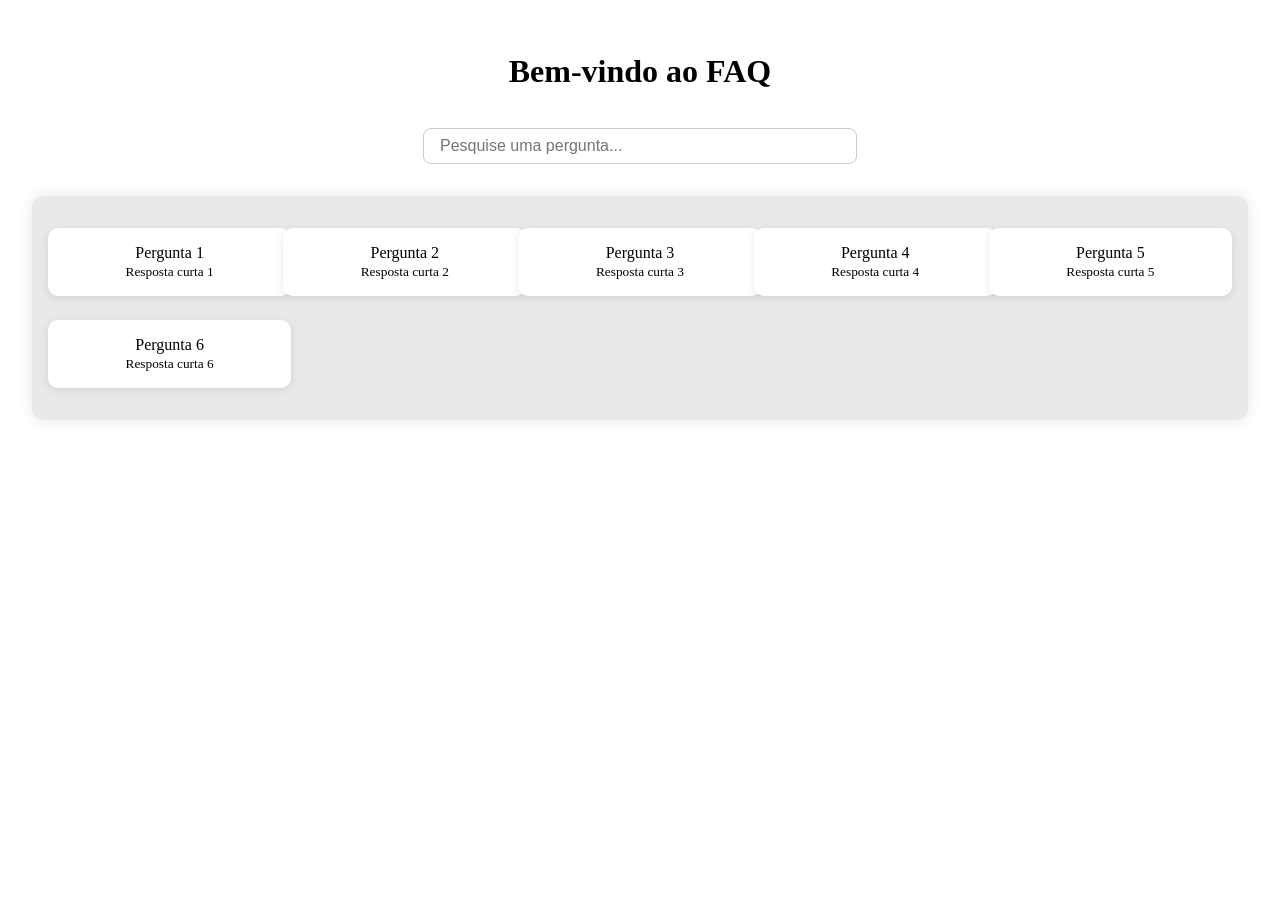
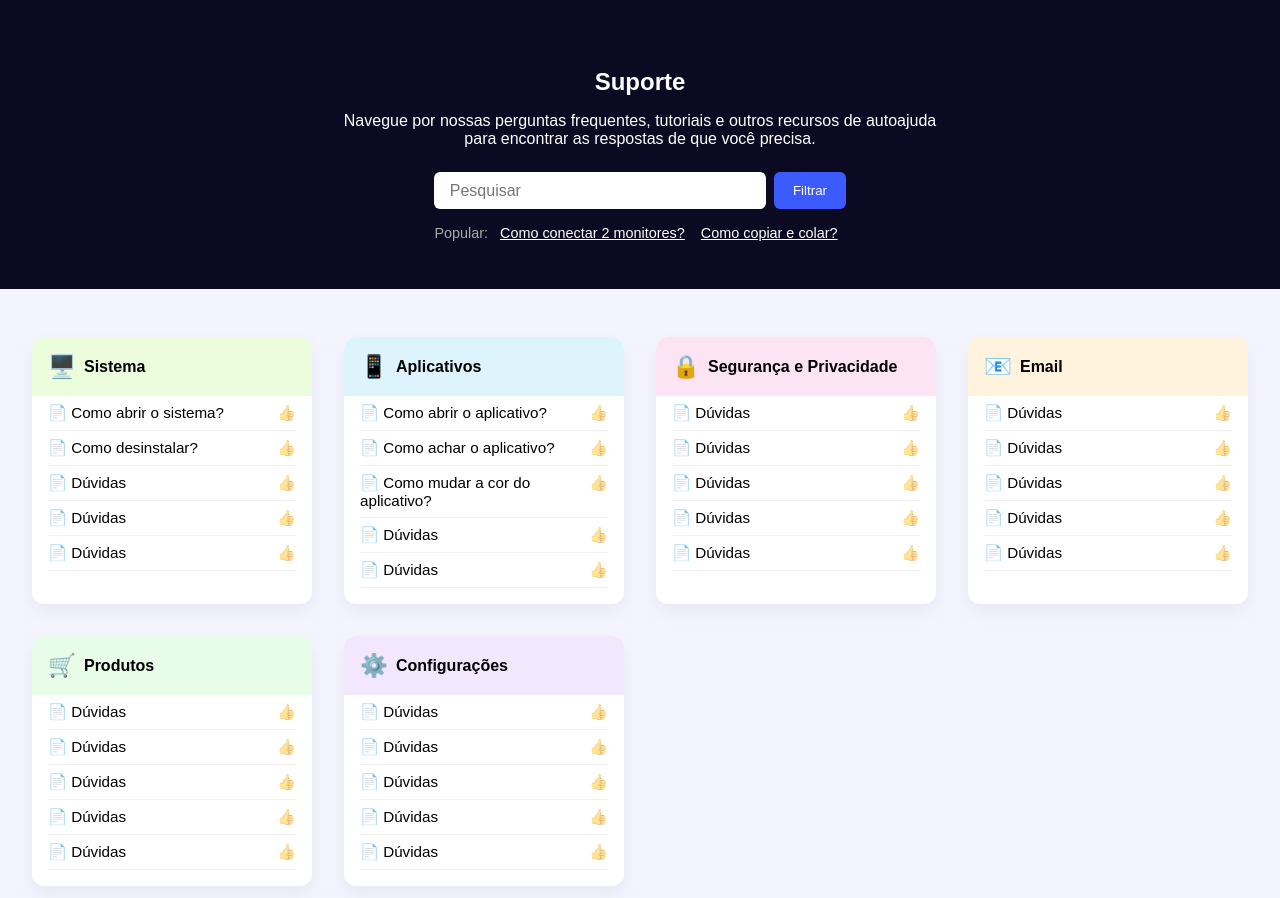
Before and after one commit to xofia02/FAQ_Front-End, a React (Vite) app: page / in a window 1280 px wide. Shown: the top 898 px of the page. Before the commit the page ends 800 px from the top, so only its background shows below. Built offline with nearby package versions, Linux system fonts and the light colour scheme.

Commit message:
Atualização da Home Page

```diff
--- a/src/Pages/Home/Home.jsx
+++ b/src/Pages/Home/Home.jsx
@@ -1,32 +1,78 @@
 import './Style.css';
 
 function Home() {
+  const categorias = [
+    {
+      nome: 'Sistema',
+      cor: '#EBFDDD',
+      icone: '🖥️',
+      perguntas: ['Como abrir o sistema?', 'Como desinstalar?', 'Dúvidas', 'Dúvidas', 'Dúvidas'],
+    },
+    {
+      nome: 'Aplicativos',
+      cor: '#DDF4FD',
+      icone: '📱',
+      perguntas: ['Como abrir o aplicativo?', 'Como achar o aplicativo?', 'Como mudar a cor do aplicativo?', 'Dúvidas', 'Dúvidas'],
+    },
+    {
+      nome: 'Segurança e Privacidade',
+      cor: '#FDE4F5',
+      icone: '🔒',
+      perguntas: ['Dúvidas', 'Dúvidas', 'Dúvidas', 'Dúvidas', 'Dúvidas'],
+    },
+    {
+      nome: 'Email',
+      cor: '#FFF3DD',
+      icone: '📧',
+      perguntas: ['Dúvidas', 'Dúvidas', 'Dúvidas', 'Dúvidas', 'Dúvidas'],
+    },
+    {
+      nome: 'Produtos',
+      cor: '#E7FDE7',
+      icone: '🛒',
+      perguntas: ['Dúvidas', 'Dúvidas', 'Dúvidas', 'Dúvidas', 'Dúvidas'],
+    },
+    {
+      nome: 'Configurações',
+      cor: '#F2E7FD',
+      icone: '⚙️',
+      perguntas: ['Dúvidas', 'Dúvidas', 'Dúvidas', 'Dúvidas', 'Dúvidas'],
+    },
+  ];
+
   return (
-    <div className="home-container">
+    <div className="home-page">
+      <section className="hero">
+        <h1>Suporte</h1>
+        <p>Navegue por nossas perguntas frequentes, tutoriais e outros recursos de autoajuda para encontrar as respostas de que você precisa.</p>
+        <div className="search-bar">
+          <input type="text" placeholder="Pesquisar" />
+          <button>Filtrar</button>
+        </div>
+        <div className="popular">
+          <span>Popular: </span>
+          <a href="#">Como conectar 2 monitores?</a>
+          <a href="#">Como copiar e colar?</a>
+        </div>
+      </section>
 
-      {/* Bloco 1: Barra de pesquisa com título */}
-      <div className="search-section">
-        <h1>Bem-vindo ao FAQ</h1>
-        <input
-          type="text"
-          placeholder="Pesquise uma pergunta..."
-          className="search-input"
-        />
-      </div>
-
-      {/* Bloco 2: Container grande para os cards */}
-      <div className="card-box">
-        {/* Bloco 3: Os 6 cards */}
-        <div className="card-grid">
-          <div className="card">Pergunta 1<br /><small>Resposta curta 1</small></div>
-          <div className="card">Pergunta 2<br /><small>Resposta curta 2</small></div>
-          <div className="card">Pergunta 3<br /><small>Resposta curta 3</small></div>
-          <div className="card">Pergunta 4<br /><small>Resposta curta 4</small></div>
-          <div className="card">Pergunta 5<br /><small>Resposta curta 5</small></div>
-          <div className="card">Pergunta 6<br /><small>Resposta curta 6</small></div>
-        </div>
-      </div>
-
+      <section className="faq-grid">
+        {categorias.map((cat, index) => (
+          <div className="faq-card" key={index}>
+            <div className="faq-header" style={{ backgroundColor: cat.cor }}>
+              <span className="icon">{cat.icone}</span>
+              <strong>{cat.nome}</strong>
+            </div>
+            <ul>
+              {cat.perguntas.map((pergunta, i) => (
+                <li key={i}>
+                  📄 {pergunta} <span className="like">👍</span>
+                </li>
+              ))}
+            </ul>
+          </div>
+        ))}
+      </section>
     </div>
   );
 }
--- a/src/Pages/Home/Style.css
+++ b/src/Pages/Home/Style.css
@@ -1,61 +1,110 @@
 body {
-  max-width: 1280px;
-  margin: 0 auto;
-  padding: 2rem;
+  margin: 0;
+  font-family: 'Arial', sans-serif;
+  background-color: #f4f4ff;
+}
+
+.home-page {
+  display: flex;
+  flex-direction: column;
+}
+
+.hero {
+  background-color: #0c0a23;
+  color: white;
+  padding: 3rem 2rem;
   text-align: center;
 }
 
-/* Bloco principal */
-.home-container {
-  display: flex;
-  flex-direction: column;
-  gap: 2rem;
+.hero h1 {
+  margin-bottom: 1rem;
 }
 
-/* Bloco 1: Pesquisa */
-.search-section {
-  display: flex;
-  flex-direction: column;
-  align-items: center;
-  gap: 1rem;
+.hero p {
+  max-width: 600px;
+  margin: 0 auto 1.5rem;
 }
 
-.search-input {
-  padding: 0.5rem 1rem;
-  font-size: 1rem;
-  width: 100%;
-  max-width: 400px;
-  border: 1px solid #ccc;
-  border-radius: 8px;
+.search-bar {
+  display: flex;
+  justify-content: center;
+  gap: 0.5rem;
+  margin-bottom: 1rem;
 }
 
-/* Bloco 2: Quadrado maior */
-.card-box {
-  background-color: #e9e9e9;
-  padding: 2rem;
-  border-radius: 12px;
-  box-shadow: 0 0 15px rgba(0,0,0,0.1);
+.search-bar input {
+  padding: 0.6rem 1rem;
+  font-size: 1rem;
+  border-radius: 6px;
+  border: none;
+  width: 300px;
 }
 
-/* Bloco 3: Grade dos cards */
-.card-grid {
-  display: grid;
-  grid-template-columns: repeat(auto-fill, minmax(180px, 1fr));
-  gap: 1.5rem;
-  justify-items: center;
+.search-bar button {
+  padding: 0.6rem 1.2rem;
+  background-color: #3b5bff;
+  color: white;
+  border: none;
+  border-radius: 6px;
+  cursor: pointer;
 }
 
-/* Cards individuais */
-.card {
-  background-color: white;
-  padding: 1rem;
-  border-radius: 10px;
-  width: 100%;
-  box-shadow: 0 2px 8px rgba(0,0,0,0.1);
-  transition: transform 0.2s ease;
-  font-weight: 500;
+.popular {
+  font-size: 0.9rem;
+  color: #aaa;
+  margin-top: 0.5rem;
 }
 
-.card:hover {
-  transform: translateY(-5px);
+.popular a {
+  color: #fff;
+  margin: 0 0.5rem;
+  text-decoration: underline;
 }
+
+.faq-grid {
+  display: grid;
+  grid-template-columns: repeat(auto-fill, minmax(260px, 1fr));
+  gap: 2rem;
+  padding: 3rem 2rem;
+}
+
+.faq-card {
+  background: white;
+  border-radius: 12px;
+  box-shadow: 0 8px 20px rgba(0,0,0,0.05);
+  overflow: hidden;
+  transition: transform 0.2s ease;
+}
+
+.faq-card:hover {
+  transform: translateY(-4px);
+}
+
+.faq-header {
+  padding: 1rem;
+  display: flex;
+  align-items: center;
+  gap: 0.5rem;
+}
+
+.faq-header .icon {
+  font-size: 1.4rem;
+}
+
+.faq-card ul {
+  list-style: none;
+  padding: 0 1rem 1rem 1rem;
+  margin: 0;
+}
+
+.faq-card li {
+  display: flex;
+  justify-content: space-between;
+  padding: 0.5rem 0;
+  font-size: 0.95rem;
+  border-bottom: 1px solid #f0f0f0;
+}
+
+.like {
+  opacity: 0.5;
+}
```
